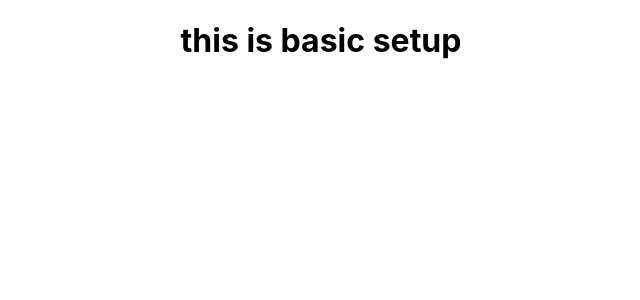
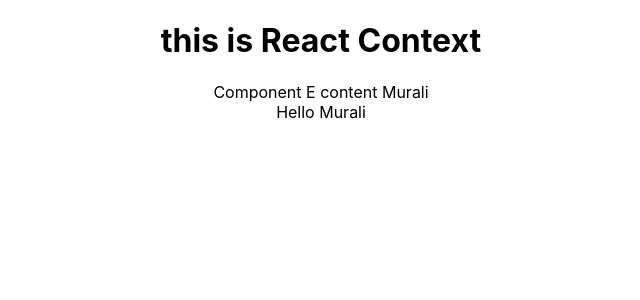
Before and after one commit to muralitharan805/react_warmup, a React (Create React App) app: page / in a window 1280 px wide. Shown: the top 300 px of the page, without its empty margins (319-959 px from the left). Built offline with nearby package versions, Linux system fonts and the light colour scheme.

Commit message:
context done

```diff
--- a/src/App.js
+++ b/src/App.js
@@ -1,11 +1,22 @@
 import './App.css';
+import React from 'react'
+import ComponentC from './ComponentC'
+import {UserProvider} from './userContext'
 
-function App() {
-  return (
-    <div className="App">
-      <h1>this is basic setup</h1>
+class App extends React.Component {
+
+  render(){
+
+    return (
+      <div className="App">
+      <h1>this is React Context</h1>
+      <UserProvider value="Murali">
+
+      <ComponentC></ComponentC>
+      </UserProvider>
     </div>
   );
 }
+}
 
 export default App;
--- /dev/null
+++ b/src/ComponentC.js
@@ -0,0 +1,20 @@
+import React, { Component } from 'react'
+import PropTypes from 'prop-types'
+import ComponentE from './ComponentE'
+
+export class ComponentC extends Component {
+  static propTypes = {
+
+  }
+
+  render() {
+    return (
+      <div>
+        <ComponentE></ComponentE>
+
+      </div>
+    )
+  }
+}
+
+export default ComponentC
--- /dev/null
+++ b/src/ComponentE.js
@@ -0,0 +1,23 @@
+import React, { Component } from 'react'
+import PropTypes from 'prop-types'
+import ComponentF from './ComponentF'
+import UserContext from './userContext'
+
+export class ComponentE extends Component {
+  static propTypes = {
+
+  }
+
+  render() {
+    return (
+      <div>
+        Component E content  {this.context}
+        <ComponentF></ComponentF>
+      </div>
+    )
+  }
+}
+
+
+ComponentE.contextType=UserContext
+export default ComponentE
--- /dev/null
+++ b/src/ComponentF.js
@@ -0,0 +1,25 @@
+import React, { Component } from 'react'
+import PropTypes from 'prop-types'
+import {UserConsumer} from './userContext'
+export class ComponentF extends Component {
+  static propTypes = {
+
+  }
+
+  render() {
+    return (
+      <div>
+        <UserConsumer>
+        {
+          (username)=>{
+          return <div>Hello {username}</div>
+          }
+        }
+        </UserConsumer>
+
+      </div>
+    )
+  }
+}
+
+export default ComponentF
--- /dev/null
+++ b/src/userContext.js
@@ -0,0 +1,12 @@
+import React from 'react'
+
+
+const UserContext = React.createContext("kumar")
+
+const UserProvider = UserContext.Provider
+
+const UserConsumer = UserContext.Consumer
+
+
+export { UserProvider,UserConsumer}
+export default UserContext
```
